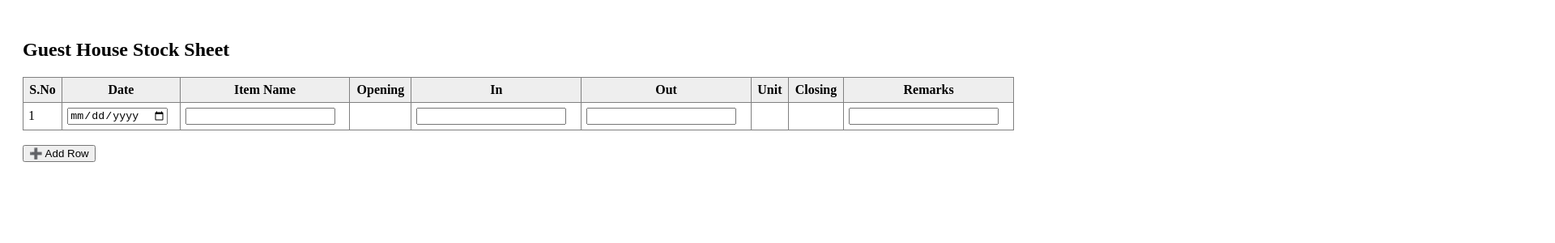
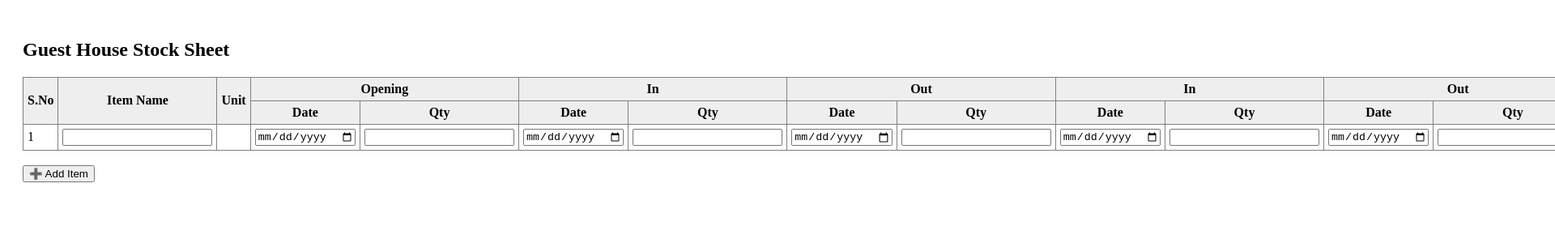
Before and after one commit to sngxworld-cmyk/stock-sheet-GH, a React (Vite) app in the folder frontend/: page / in a window 1280 px wide. Shown: the top 300 px of the page at 81% size, 1920 px wide, since content can reach past the window. Built offline with nearby package versions, Linux system fonts and the light colour scheme.

Commit message:
Update main.jsx

```diff
--- a/frontend/src/main.jsx
+++ b/frontend/src/main.jsx
@@ -3,78 +3,95 @@ import ReactDOM from "react-dom/client";
 import { useState, useEffect } from "react";
 
 function getUnit(item) {
-  const countable = ["soap", "bottle", "chair", "bed", "packet"];
+  const countable = ["soap", "bed", "chair", "packet", "bottle"];
   const weight = ["rice", "sugar", "flour"];
   const liquid = ["oil", "milk", "water"];
 
   const name = item.toLowerCase();
 
-  if (countable.some((x) => name.includes(x))) return "Nos";
-  if (liquid.some((x) => name.includes(x))) return "L";
-  if (weight.some((x) => name.includes(x))) return "Kg";
-
+  if (countable.some(x => name.includes(x))) return "Nos";
+  if (liquid.some(x => name.includes(x))) return "L";
+  if (weight.some(x => name.includes(x))) return "Kg";
   return "";
 }
 
 function App() {
   const [rows, setRows] = useState([
     {
-      date: "",
       item: "",
-      open: 0,
-      inQty: "",
-      outQty: "",
       unit: "",
-      close: 0,
+      openDate: "",
+      openQty: "",
+      inDate1: "",
+      inQty1: "",
+      outDate1: "",
+      outQty1: "",
+      inDate2: "",
+      inQty2: "",
+      outDate2: "",
+      outQty2: "",
+      close: "",
       remarks: ""
     }
   ]);
 
   useEffect(() => {
-    const updated = rows.map((r) => {
-      const open = Number(r.open) || 0;
-      const inQ = Number(r.inQty) || 0;
-      const outQ = Number(r.outQty) || 0;
+    const updated = rows.map(r => {
+      const open = Number(r.openQty) || 0;
+      const in1 = Number(r.inQty1) || 0;
+      const in2 = Number(r.inQty2) || 0;
+      const out1 = Number(r.outQty1) || 0;
+      const out2 = Number(r.outQty2) || 0;
 
       return {
         ...r,
         unit: getUnit(r.item),
-        close: open + inQ - outQ
+        close: open + in1 + in2 - out1 - out2 || ""
       };
     });
     setRows(updated);
     // eslint-disable-next-line
-  }, [rows.map(r => `${r.item}${r.inQty}${r.outQty}`).join()]);
+  }, [rows.map(r => JSON.stringify(r)).join()]);
 
-  const updateRow = (i, key, value) => {
+  const update = (i, k, v) => {
     const copy = [...rows];
-    copy[i][key] = value;
+    copy[i][k] = v;
     setRows(copy);
   };
 
   const addRow = () => {
-    setRows([
-      ...rows,
-      { date: "", item: "", open: 0, inQty: "", outQty: "", unit: "", close: 0, remarks: "" }
-    ]);
+    setRows([...rows, {
+      item: "", unit: "", openDate: "", openQty: "",
+      inDate1: "", inQty1: "", outDate1: "", outQty1: "",
+      inDate2: "", inQty2: "", outDate2: "", outQty2: "",
+      close: "", remarks: ""
+    }]);
   };
 
   return (
     <div style={{ padding: 20 }}>
       <h2>Guest House Stock Sheet</h2>
 
-      <table border="1" cellPadding="6" style={{ width: "100%", borderCollapse: "collapse" }}>
+      <table border="1" cellPadding="5" style={{ width: "100%", borderCollapse: "collapse" }}>
         <thead style={{ background: "#eee" }}>
           <tr>
-            <th>S.No</th>
-            <th>Date</th>
-            <th>Item Name</th>
-            <th>Opening</th>
-            <th>In</th>
-            <th>Out</th>
-            <th>Unit</th>
-            <th>Closing</th>
-            <th>Remarks</th>
+            <th rowSpan="2">S.No</th>
+            <th rowSpan="2">Item Name</th>
+            <th rowSpan="2">Unit</th>
+            <th colSpan="2">Opening</th>
+            <th colSpan="2">In</th>
+            <th colSpan="2">Out</th>
+            <th colSpan="2">In</th>
+            <th colSpan="2">Out</th>
+            <th rowSpan="2">Closing</th>
+            <th rowSpan="2">Remarks</th>
+          </tr>
+          <tr>
+            <th>Date</th><th>Qty</th>
+            <th>Date</th><th>Qty</th>
+            <th>Date</th><th>Qty</th>
+            <th>Date</th><th>Qty</th>
+            <th>Date</th><th>Qty</th>
           </tr>
         </thead>
 
@@ -82,43 +99,33 @@ function App() {
           {rows.map((r, i) => (
             <tr key={i}>
               <td>{i + 1}</td>
+              <td><input value={r.item} onChange={e => update(i,"item",e.target.value)} /></td>
+              <td>{r.unit}</td>
 
-              <td>
-                <input type="date" value={r.date}
-                  onChange={(e) => updateRow(i, "date", e.target.value)} />
-              </td>
+              <td><input type="date" value={r.openDate} onChange={e => update(i,"openDate",e.target.value)} /></td>
+              <td><input type="number" value={r.openQty} onChange={e => update(i,"openQty",e.target.value)} /></td>
 
-              <td>
-                <input value={r.item}
-                  onChange={(e) => updateRow(i, "item", e.target.value)} />
-              </td>
+              <td><input type="date" value={r.inDate1} onChange={e => update(i,"inDate1",e.target.value)} /></td>
+              <td><input type="number" value={r.inQty1} onChange={e => update(i,"inQty1",e.target.value)} /></td>
 
-              <td>{r.open || ""}</td>
+              <td><input type="date" value={r.outDate1} onChange={e => update(i,"outDate1",e.target.value)} /></td>
+              <td><input type="number" value={r.outQty1} onChange={e => update(i,"outQty1",e.target.value)} /></td>
 
-              <td>
-                <input type="number" value={r.inQty}
-                  onChange={(e) => updateRow(i, "inQty", e.target.value)} />
-              </td>
+              <td><input type="date" value={r.inDate2} onChange={e => update(i,"inDate2",e.target.value)} /></td>
+              <td><input type="number" value={r.inQty2} onChange={e => update(i,"inQty2",e.target.value)} /></td>
 
-              <td>
-                <input type="number" value={r.outQty}
-                  onChange={(e) => updateRow(i, "outQty", e.target.value)} />
-              </td>
+              <td><input type="date" value={r.outDate2} onChange={e => update(i,"outDate2",e.target.value)} /></td>
+              <td><input type="number" value={r.outQty2} onChange={e => update(i,"outQty2",e.target.value)} /></td>
 
-              <td>{r.unit}</td>
-              <td>{r.close || ""}</td>
-
-              <td>
-                <input value={r.remarks}
-                  onChange={(e) => updateRow(i, "remarks", e.target.value)} />
-              </td>
+              <td>{r.close}</td>
+              <td><input value={r.remarks} onChange={e => update(i,"remarks",e.target.value)} /></td>
             </tr>
           ))}
         </tbody>
       </table>
 
       <br />
-      <button onClick={addRow}>➕ Add Row</button>
+      <button onClick={addRow}>➕ Add Item</button>
     </div>
   );
 }
```
